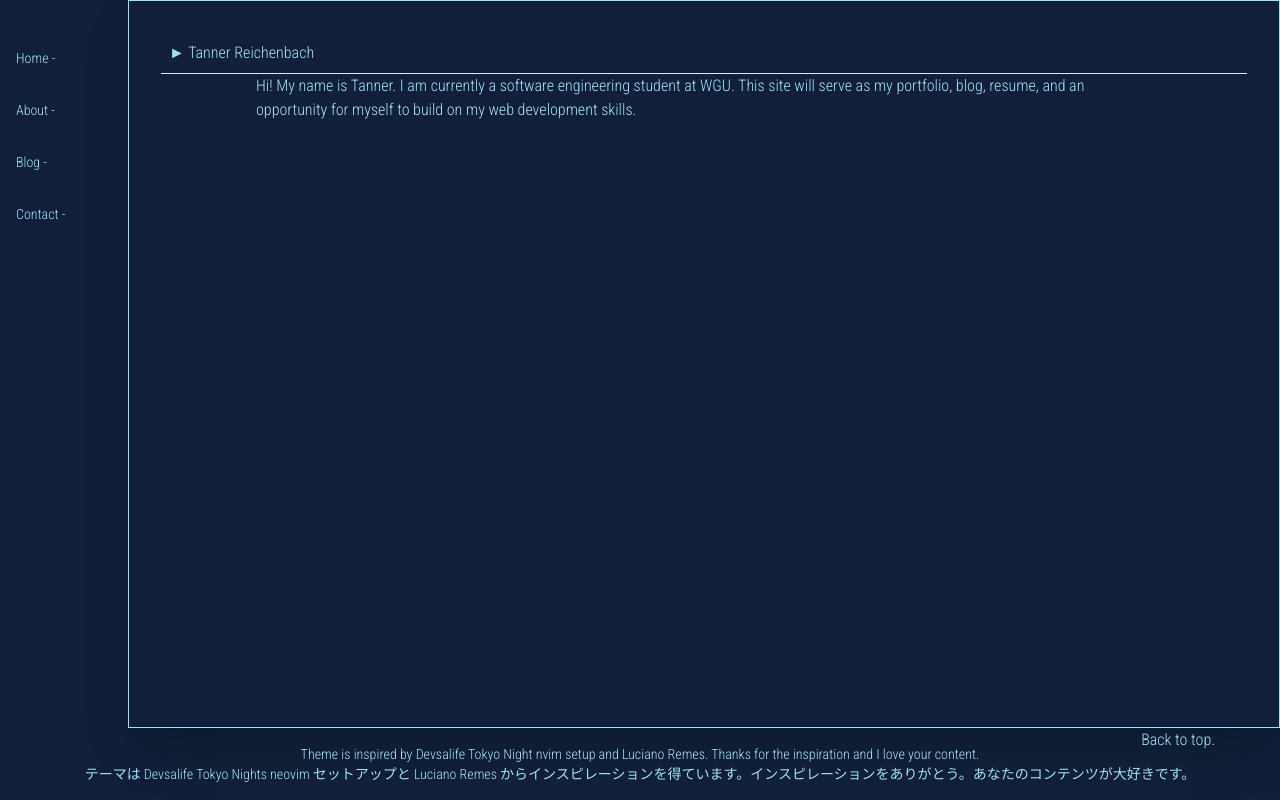
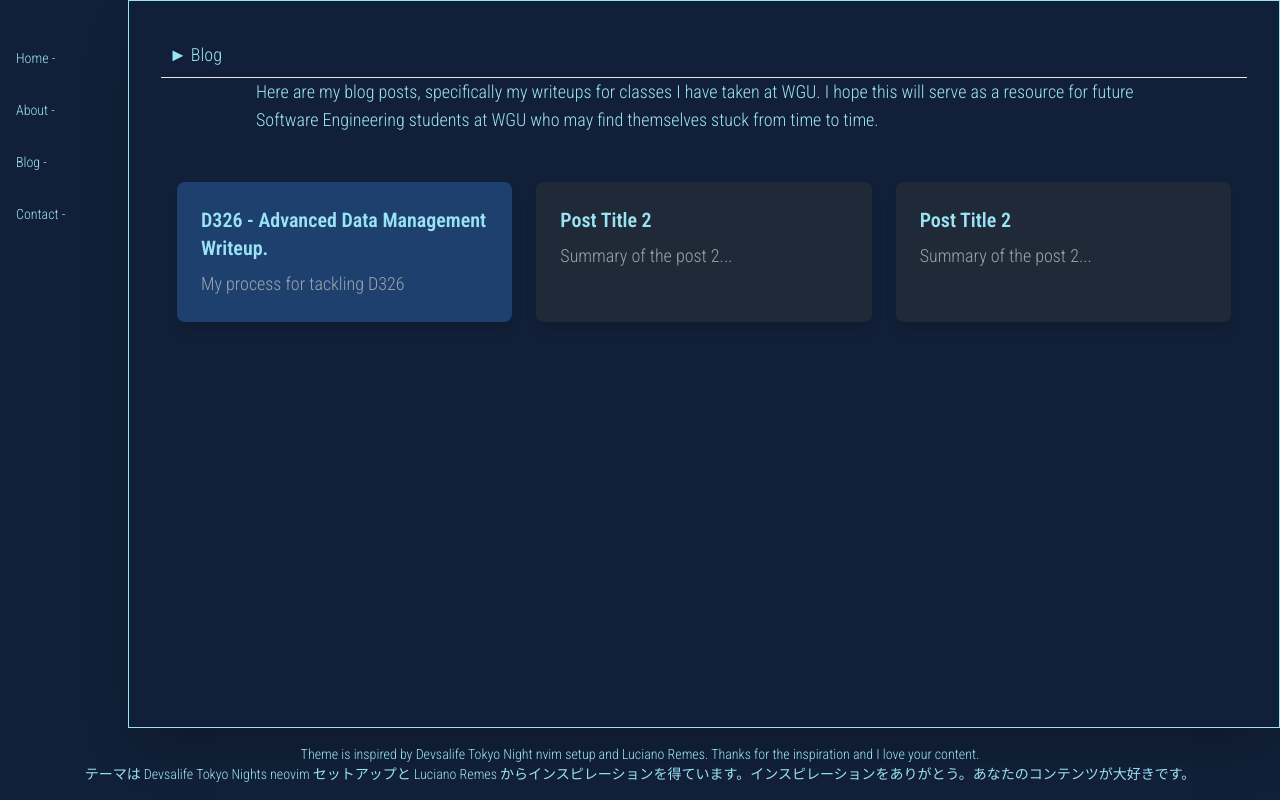
Before and after one commit to IamQvothe/kvothe.io, a plain HTML site: page src/blog.html in a window 1280 px wide. Shown: the top 800 px of the page. Drawn offline with nearby package versions, Linux system fonts and the light colour scheme.

Commit message:
added blog reactive blog post boxes.

```diff
--- a/src/blog.html
+++ b/src/blog.html
@@ -11,7 +11,7 @@
     <link rel="icon" href="assets/favicon.ico" type="image/x-icon">
     <title>Home</title>
 </head>
-<body id="custombody" class="flex flex-col min-h-screen ">
+<body id="custombody" class="flex flex-col min-h-screen bg-gray-900 text-white text-lg">
 
     <div class="flex flex-1">
         <nav class="w-24 h-full tk-text fixed top-0 left-0 flex flex-col text-sm">
@@ -27,12 +27,31 @@
         <main class="flex-1 ml-32 p-8 border border-solid shadow-2xl">
 
             <section class="border-b mx-auto max-w-4 tk-text p-2">
-                <p id="#top">► Tanner Reichenbach</p>
+                <p id="#top">► Blog</p>
             </section>
 
-            <div class="max-w-4xl mx-auto ">
-                <p class="tk-text">Hi! My name is Tanner. I am currently a software engineering student at WGU. This site will serve as my portfolio, blog, resume, and an opportunity for myself to build on my web development skills.</p>
+            <div class="max-w-4xl mx-auto mb-8">
+                <p class="tk-text">Here are my blog posts, specifically my writeups for classes I have taken at WGU. I hope this will serve as a resource for future Software Engineering students at WGU who may find themselves stuck from time to time.</p>
             </div>
+
+            <div class="container mx-auto p-4">
+                <div class="grid gap-6 md:grid-cols-2 lg:grid-cols-3">
+                    <div class="post blogbg p-6 rounded-lg shadow-lg cursor-pointer tk-text hover:bg-gray-700" onclick="window.location.href='/src/blog/d326.html';">
+                        <h2 class="text-xl font-semibold mb-2">D326 - Advanced Data Management Writeup.</h2>
+                        <p class="text-gray-400">My process for tackling D326</p>
+                    </div>
+                    <div class="post bg-gray-800 p-6 rounded-lg shadow-lg cursor-pointer tk-text hover:bg-gray-700" onclick="window.location.href='post2.html';">
+                        <h2 class="text-xl font-semibold mb-2">Post Title 2</h2>
+                        <p class="text-gray-400">Summary of the post 2...</p>
+                    </div>
+                    <div class="post bg-gray-800 p-6 rounded-lg shadow-lg cursor-pointer tk-text hover:bg-gray-700" onclick="window.location.href='post2.html';">
+                        <h2 class="text-xl font-semibold mb-2">Post Title 2</h2>
+                        <p class="text-gray-400">Summary of the post 2...</p>
+                    </div>
+                    <!-- Add more posts as needed -->
+                </div>
+            </div>
+
             <section class="relative h-full">
                 <section class="absolute bottom-0 right-0 p-8">
                     <a class="tk-text" href="#top">Back to top.</a>
```
Also changed, not shown: src/blog/d326.html (added, +51 -0 lines), src/contact.html (+1 -1 lines), src/index.html (+1 -1 lines), src/css/output.css.
